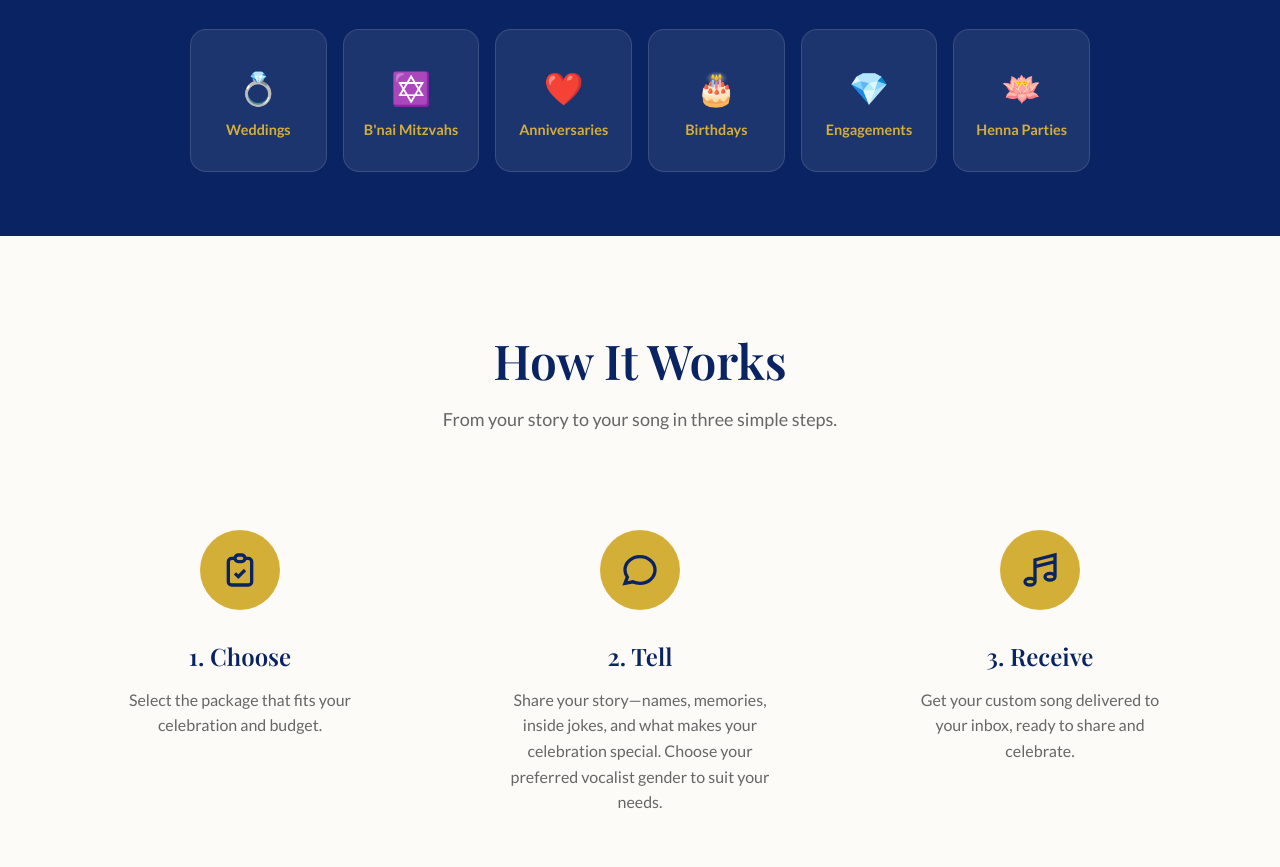
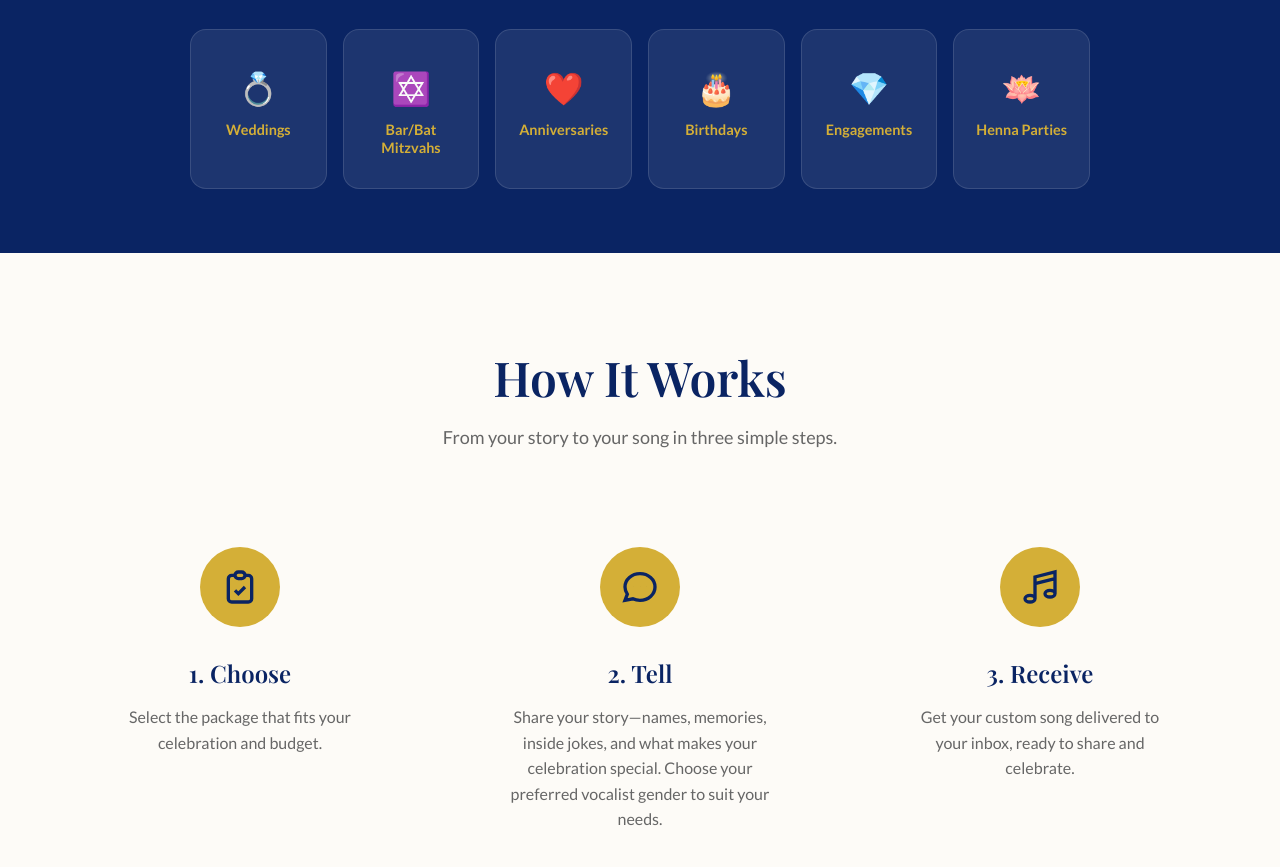
Before and after one commit to Thehandsomebog/Lchaimlyrics, a plain HTML site: page index.html in a window 1280 px wide. Shown: the part 1840-2707 px from the top of the page. Drawn offline with nearby package versions, Linux system fonts and the light colour scheme.

Commit message:
Rename B'nai Mitzvahs to Bar/Bat Mitzvahs
Co-Authored-By: Claude Opus 4.6 <noreply@anthropic.com>

```diff
--- a/index.html
+++ b/index.html
@@ -293,7 +293,7 @@
                 </a>
                 <a href="bar-mitzvah-song.html" class="celebration-card">
                     <span class="celebration-icon">✡️</span>
-                    <h3>B'nai Mitzvahs</h3>
+                    <h3>Bar/Bat Mitzvahs</h3>
                 </a>
                 <a href="custom-anniversary-song.html" class="celebration-card">
                     <span class="celebration-icon">❤️</span>
```
